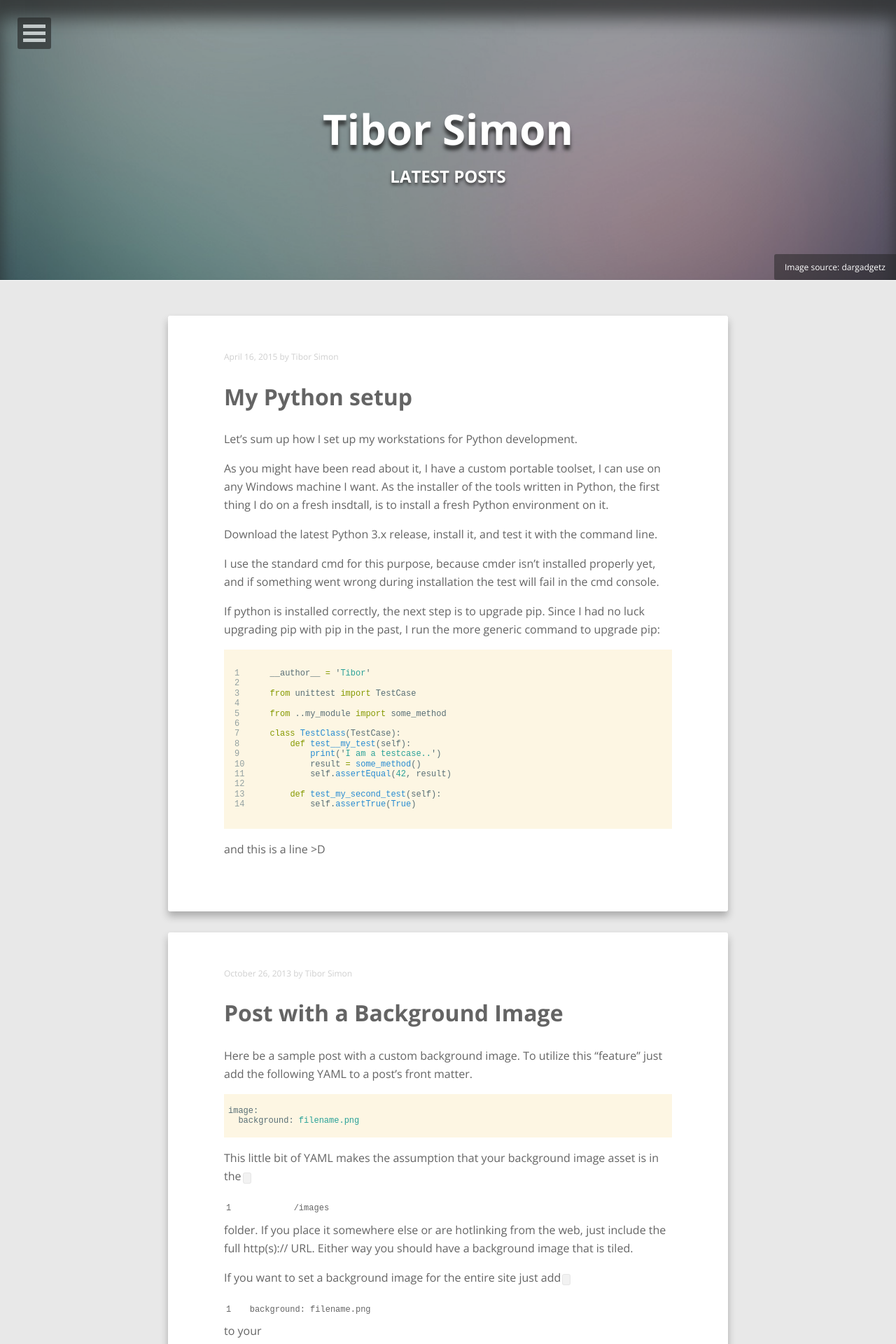
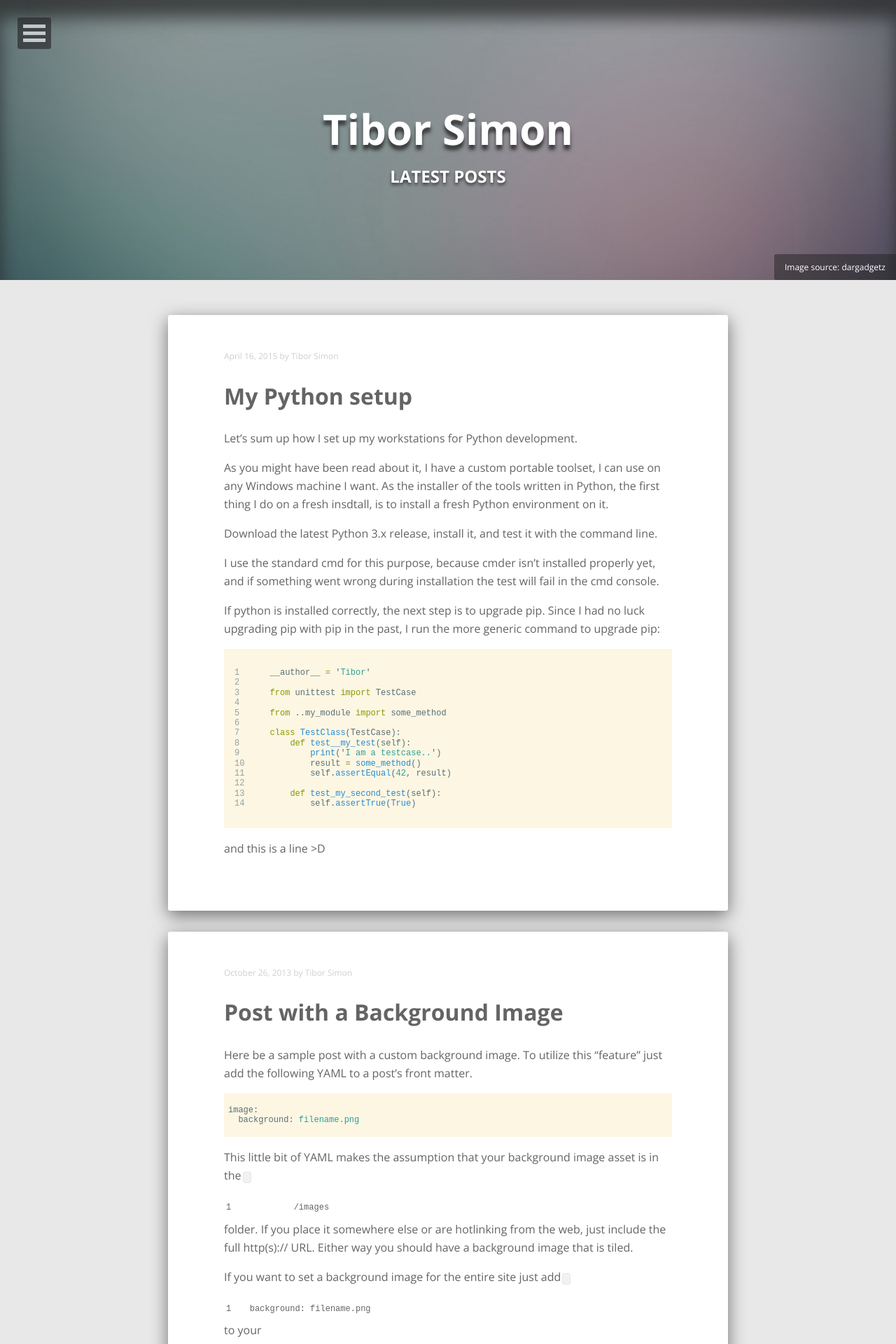
Before and after one commit to tiborsimon/tiborsimon.github.io, a Jekyll site: the page built from index.html, in a window 1280 px wide. Shown: the top 1920 px of the page at 70% size. Built offline with Jekyll 4.4.1, drawn with Linux system fonts in a browser that asks for light colours; nearby versions of some CDN libraries; the list of posts is cut into pages by our own code.

Commit message:
Update _page.scss

```diff
--- a/_sass/_page.scss
+++ b/_sass/_page.scss
@@ -32,7 +32,6 @@
     width: 100%;
     overflow: hidden;
     position: relative;
-    border-bottom: 1px solid white;
 }
 .header-title {
     text-align: center;
@@ -368,7 +367,7 @@
     }
     article {
         background-color: $white;
-        box-shadow: 0 0 0 0, 0 7px 11px rgba($base-color,0.3);
+        box-shadow: 0 0 0 0, 0 7px 24px rgba($base-color,0.6);
         @include rounded(3px);
         margin-bottom: 20px;
         padding: 25px 15px;
```
